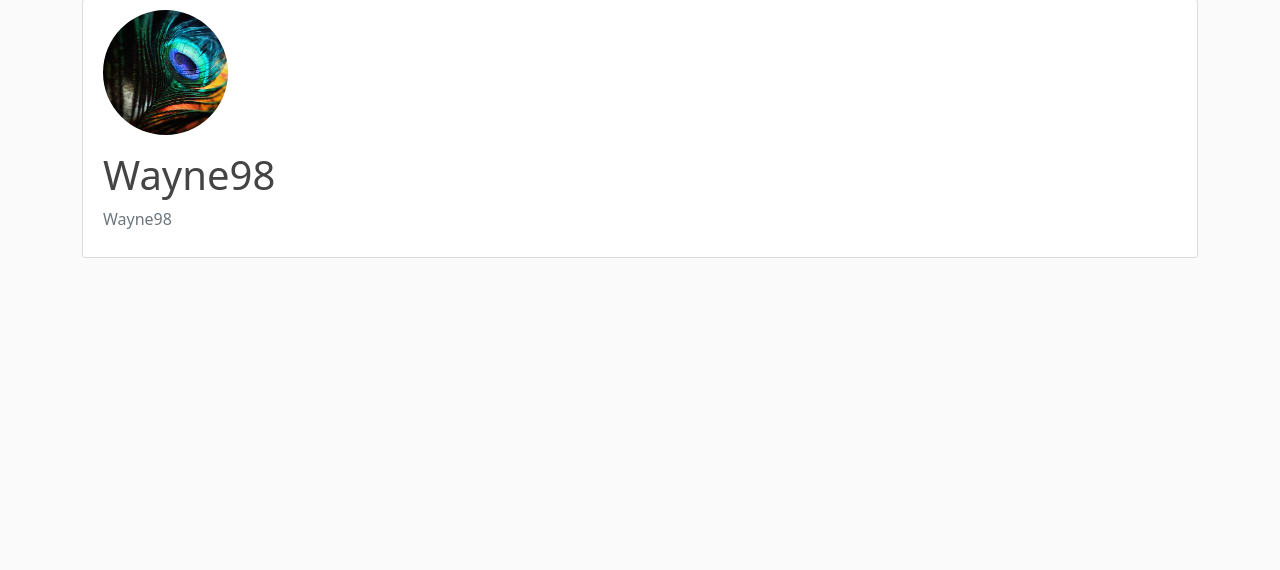
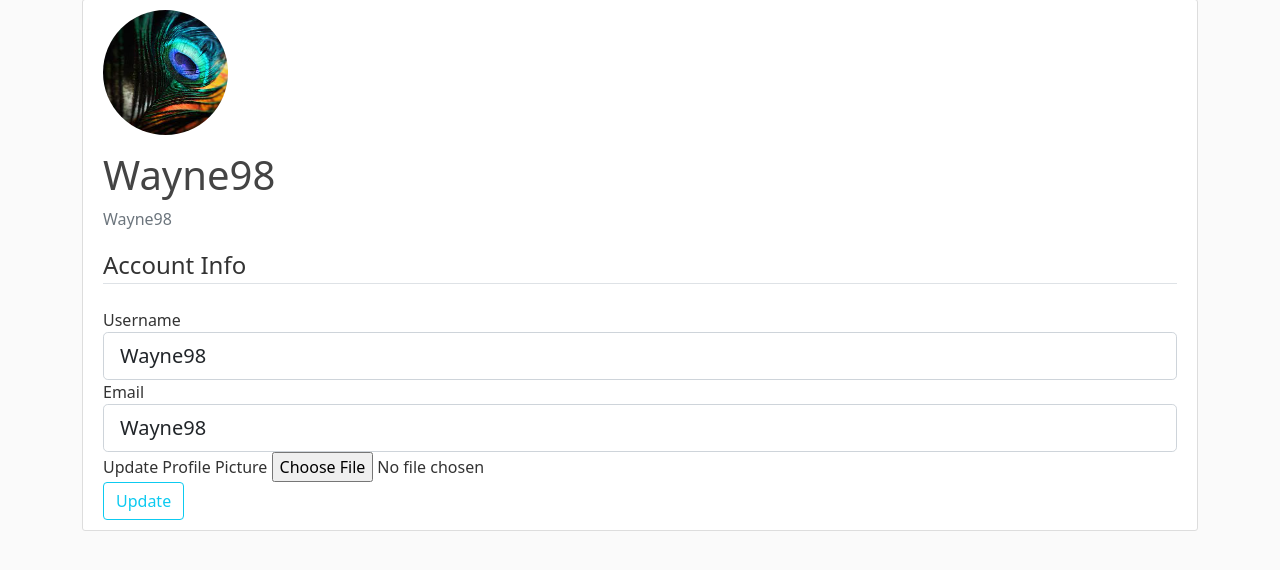
Before and after one commit to WayneMusungu/Pitch-Quotes, a Flask app: page /account in a window 1280 px wide. Shown: the part 81-651 px from the top of the page. Run offline with Flask 2, Linux system fonts and the light colour scheme; a user stored in the database is signed in; some libraries are stand-ins or nearby versions.

Commit message:
Enable user to update their profile picture

```diff
--- a/pitchapp/forms.py
+++ b/pitchapp/forms.py
@@ -1,5 +1,6 @@
 import email
 from flask_wtf import FlaskForm
+from flask_wtf.file import FileField, FileAllowed
 from flask_login import current_user
 from wtforms import StringField, PasswordField, SubmitField, BooleanField
 from wtforms.validators import DataRequired, Length, Email, EqualTo, ValidationError
@@ -44,7 +45,7 @@ class UpdateAccountForm(FlaskForm):
 
     email = StringField('Email', validators=[DataRequired(), Email()])
 
-    # picture = FileField('Update Profile Picture', validators=[FileAllowed(['jpg', 'png'])])
+    picture = FileField('Update Profile Picture', validators=[FileAllowed(['jpg', 'png'])])
 
     submit = SubmitField('Update')
 
@@ -54,7 +55,7 @@ class UpdateAccountForm(FlaskForm):
 
             user = User.query.filter_by(username=username.data).first()
         if user:
-            raise ValidationError('That username is taken. Please choose a different one ')
+            raise ValidationError('That username already exists. Please choose a different one ')
 
     def validate_email(self, email):
 
@@ -62,4 +63,4 @@ class UpdateAccountForm(FlaskForm):
 
             user = User.query.filter_by(email=email.data).first()
         if user:
-            raise ValidationError('That email is taken. Please choose a different one ')
+            raise ValidationError('That email already exists. Please choose a different one ')
--- a/pitchapp/routes.py
+++ b/pitchapp/routes.py
@@ -1,7 +1,9 @@
 from fileinput import filename
+import os
+import secrets
 from flask import render_template,url_for,flash,redirect,request
 from pitchapp import app, db, bcrypt
-from pitchapp.forms import RegistrationForm, LoginForm
+from pitchapp.forms import RegistrationForm, LoginForm, UpdateAccountForm
 from pitchapp.models import User, Post
 from flask_login import login_user, current_user, logout_user, login_required
 
@@ -75,9 +77,35 @@ def logout():
     return redirect(url_for('home'))
 
 
-@app.route('/account')
+
+def save_picture(form_picture):
+    random_hex = secrets.token_hex(8)
+    _, f_ext = os.path.splitext(form_picture.filename)
+    picture_fn = random_hex + f_ext
+    picture_path = os.path.join(app.root_path, 'static/profile_picture', picture_fn)
+    form_picture.save(picture_path)
+
+    return picture_fn
+
+
+@app.route('/account', methods=['GET','POST'])
 @login_required
 def account():
+    form = UpdateAccountForm()
+    if form.validate_on_submit():
+        if form.picture.data:
+            picture_file = save_picture(form.picture.data)
+            current_user.image_file = picture_file
+        current_user.username = form.username.data
+        current_user.email = form.username.data
+        db.session.commit()
+        flash('Your account has been updated!', 'alert alert-success')
+
+        return redirect(url_for('account'))
+    elif request.method == 'GET':
+        form.username.data = current_user.username
+        form.email.data = current_user.email
+
     image_file = url_for('static', filename='profile_picture/' + current_user.image_file)
 
-    return render_template('account.html', title='Account', image_file=image_file)
+    return render_template('account.html', title='Account', image_file=image_file, form=form)
--- a/pitchapp/templates/account.html
+++ b/pitchapp/templates/account.html
@@ -8,6 +8,72 @@
         <p class="text-secondary">{{ current_user.email }}</p>
       </div>
     </div>
-    <!-- FORM HERE -->
+
+    <form method="POST" action="" enctype="multipart/form-data">
+        {{ form.hidden_tag() }}
+        <fieldset class="form-group">
+            <legend class="border-bottom mb-4">Account Info</legend>
+            <div class="form-group">
+                {{ form.username.label (class="form-control-label")}}
+
+
+                {% if form.username.errors %}
+
+                    {{form.username(class="form-control form-control-lg is-invalid")}}
+
+                    <div class="invalid-feedback">
+                        {% for error in form.username.errors %}
+                            <span>{{ error }}</span>
+                        {% endfor %}
+                    </div>
+
+
+                {% else %}
+
+                {{ form.username(class="form-control form-control-lg")}}
+
+                {% endif %}
+
+
+            </div>
+            <div class="form-group">
+                {{ form.email.label (class="form-control-label")}}
+                {% if form.email.errors %}
+
+                {{form.email(class="form-control form-control-lg is-invalid")}}
+
+                <div class="invalid-feedback">
+                    {% for error in form.email.errors %}
+                        <span>{{ error }}</span>
+                    {% endfor %}
+                </div>
+
+
+            {% else %}
+
+            {{ form.email(class="form-control form-control-lg")}}
+
+            {% endif %}
+            </div>
+            <div class="form-group">
+                {{ form.picture.label ()}}
+                {{ form.picture (class="form-control-file")}}
+                {% if form.picture.errors %}
+
+                    {% for error in form.picture.errors %}
+                        <span class="text-danger">{{ error }}</span><br>
+                    {% endfor %}
+
+                {% endif %}
+            </div>
+        </fieldset>
+        <div class="form-group">
+            {{ form.submit(class="btn btn-outline-info")}}
+
+        </div>
+    </form>
+
+
+
   </div>
 {% endblock %}
```
Also changed, not shown: pitchapp/site.db, pitchapp/static/profile_picture/282947556480d859.jpg (added), pitchapp/static/profile_picture/7543867be85c1ea8.png (added).
